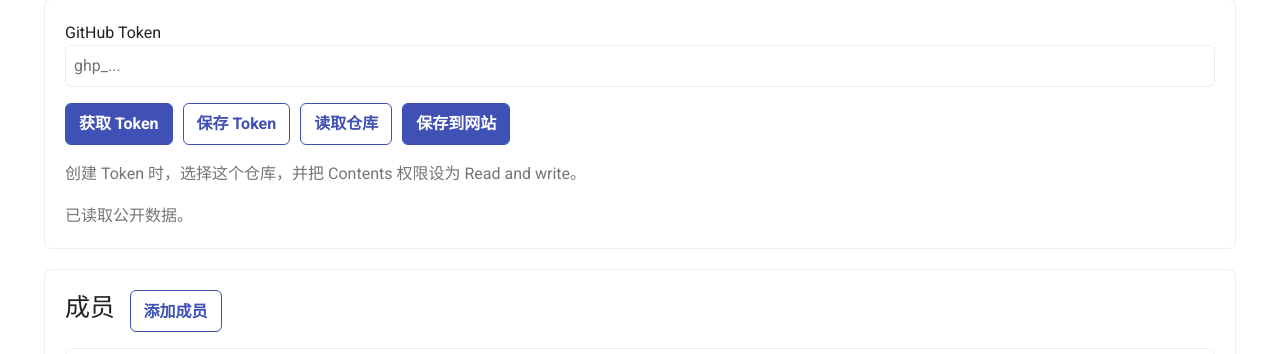
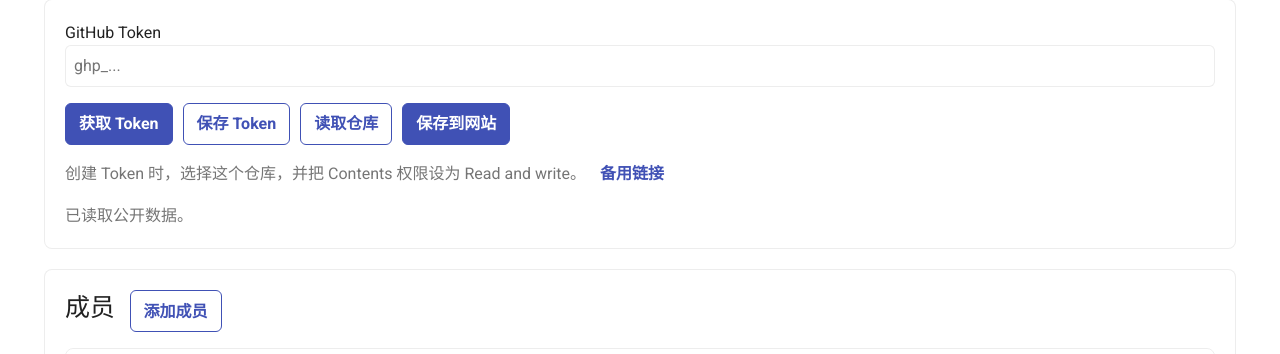
Before and after one commit to Agent-Immergence/Agent-Immergence.github.io, an MkDocs documentation site: the page built from docs/admin/index.md, in a window 1280 px wide. Shown: the part 279-633 px from the top of the page. Built offline with MkDocs 1.6.1 and Material for MkDocs 9.7.7, drawn with Linux system fonts in a browser that asks for light colours; comment, search, counter and statistics services are not loaded.

Commit message:
Make token button open reliably

```diff
--- a/docs/admin/index.md
+++ b/docs/admin/index.md
@@ -8,18 +8,22 @@
         <input id="tokenInput" type="password" autocomplete="off" placeholder="ghp_..." />
       </label>
       <div class="editor-actions">
-        <a
-          class="button-link"
-          href="https://github.com/settings/personal-access-tokens/new?name=Agent%20Immergence%20Website%20Editor&description=Edit%20course%20progress%20and%20paper%20reading%20data%20for%20Agent%20Immergence&target_name=Agent-Immergence&expires_in=90&contents=write"
-          target="_blank"
-          rel="noopener noreferrer"
-        >获取 Token</a>
+        <button id="openTokenButton" type="button" class="primary-button">获取 Token</button>
         <button id="saveTokenButton" type="button">保存 Token</button>
         <button id="loadRepoButton" type="button">读取仓库</button>
         <button id="saveRepoButton" type="button" class="primary-button">保存到网站</button>
       </div>
     </div>
-    <p class="status-line">创建 Token 时，选择这个仓库，并把 Contents 权限设为 Read and write。</p>
+    <p class="status-line">
+      创建 Token 时，选择这个仓库，并把 Contents 权限设为 Read and write。
+      <a
+        id="tokenFallbackLink"
+        class="inline-link"
+        href="https://github.com/settings/personal-access-tokens/new?name=Agent%20Immergence%20Website%20Editor&description=Edit%20course%20progress%20and%20paper%20reading%20data%20for%20Agent%20Immergence&target_name=Agent-Immergence&expires_in=90&contents=write"
+        target="_blank"
+        rel="noopener noreferrer"
+      >备用链接</a>
+    </p>
     <p id="adminStatus" class="status-line">正在读取数据...</p>
   </section>
 
--- a/docs/assets/js/admin.js
+++ b/docs/assets/js/admin.js
@@ -5,6 +5,8 @@
   const DATA_PATH = "docs/assets/data/site-data.json";
   const API_ROOT = `https://api.github.com/repos/${OWNER}/${REPO}`;
   const TOKEN_KEY = "agentImmergenceGithubToken";
+  const TOKEN_URL =
+    "https://github.com/settings/personal-access-tokens/new?name=Agent%20Immergence%20Website%20Editor&description=Edit%20course%20progress%20and%20paper%20reading%20data%20for%20Agent%20Immergence&target_name=Agent-Immergence&expires_in=90&contents=write";
 
   let state = createEmptyState();
   let paperFileInputs = {};
@@ -21,6 +23,7 @@
 
   function cacheElements() {
     els.tokenInput = document.getElementById("tokenInput");
+    els.openTokenButton = document.getElementById("openTokenButton");
     els.saveTokenButton = document.getElementById("saveTokenButton");
     els.loadRepoButton = document.getElementById("loadRepoButton");
     els.saveRepoButton = document.getElementById("saveRepoButton");
@@ -35,6 +38,13 @@
   }
 
   function bindEvents() {
+    els.openTokenButton.addEventListener("click", () => {
+      const opened = window.open(TOKEN_URL, "_blank", "noopener,noreferrer");
+      if (!opened) {
+        setStatus("浏览器拦截了新窗口，请点击上方提示里的备用链接。");
+      }
+    });
+
     els.saveTokenButton.addEventListener("click", () => {
       localStorage.setItem(TOKEN_KEY, els.tokenInput.value.trim());
       setStatus("Token 已保存到当前浏览器。");
--- a/docs/stylesheets/extra.css
+++ b/docs/stylesheets/extra.css
@@ -192,6 +192,11 @@ body {
   color: var(--md-primary-bg-color);
 }
 
+.admin-app .inline-link {
+  margin-left: 0.5rem;
+  font-weight: 700;
+}
+
 .admin-app button.danger-button {
   border-color: #b42318;
   color: #b42318;
```
